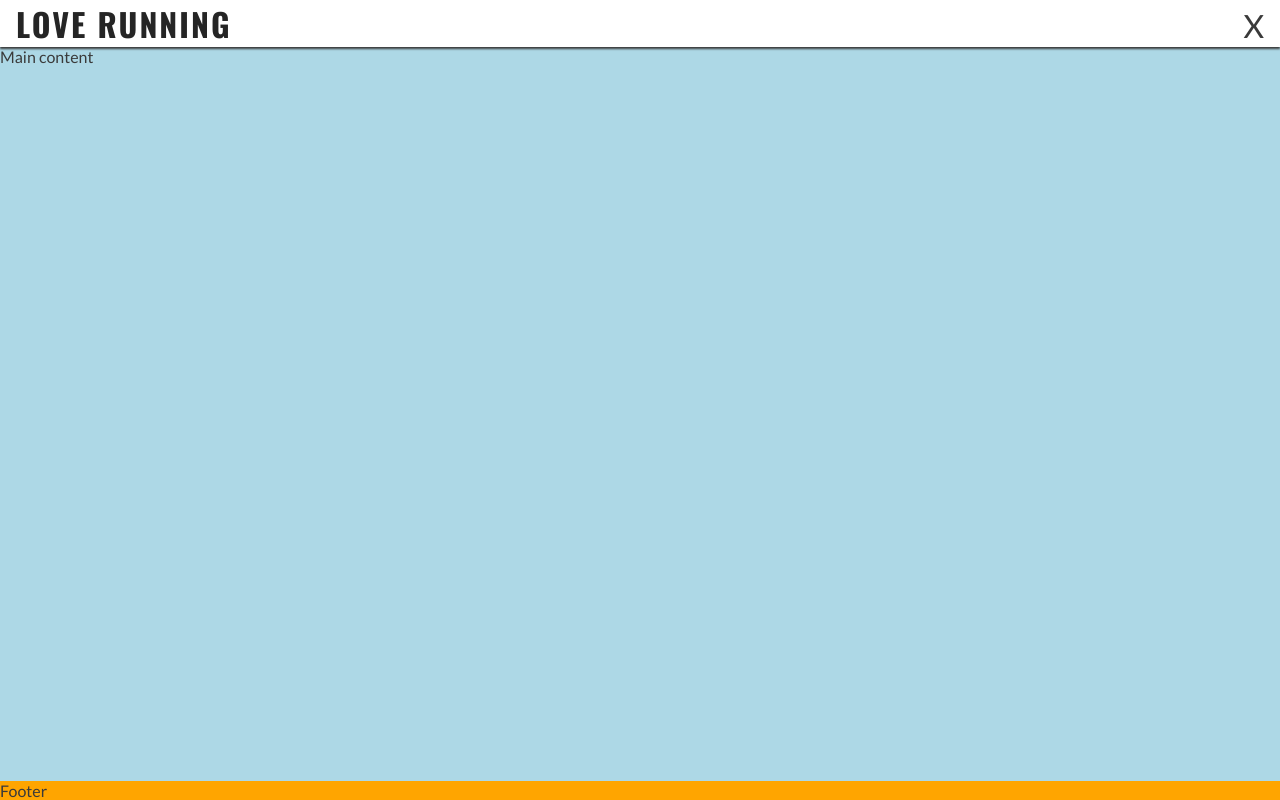
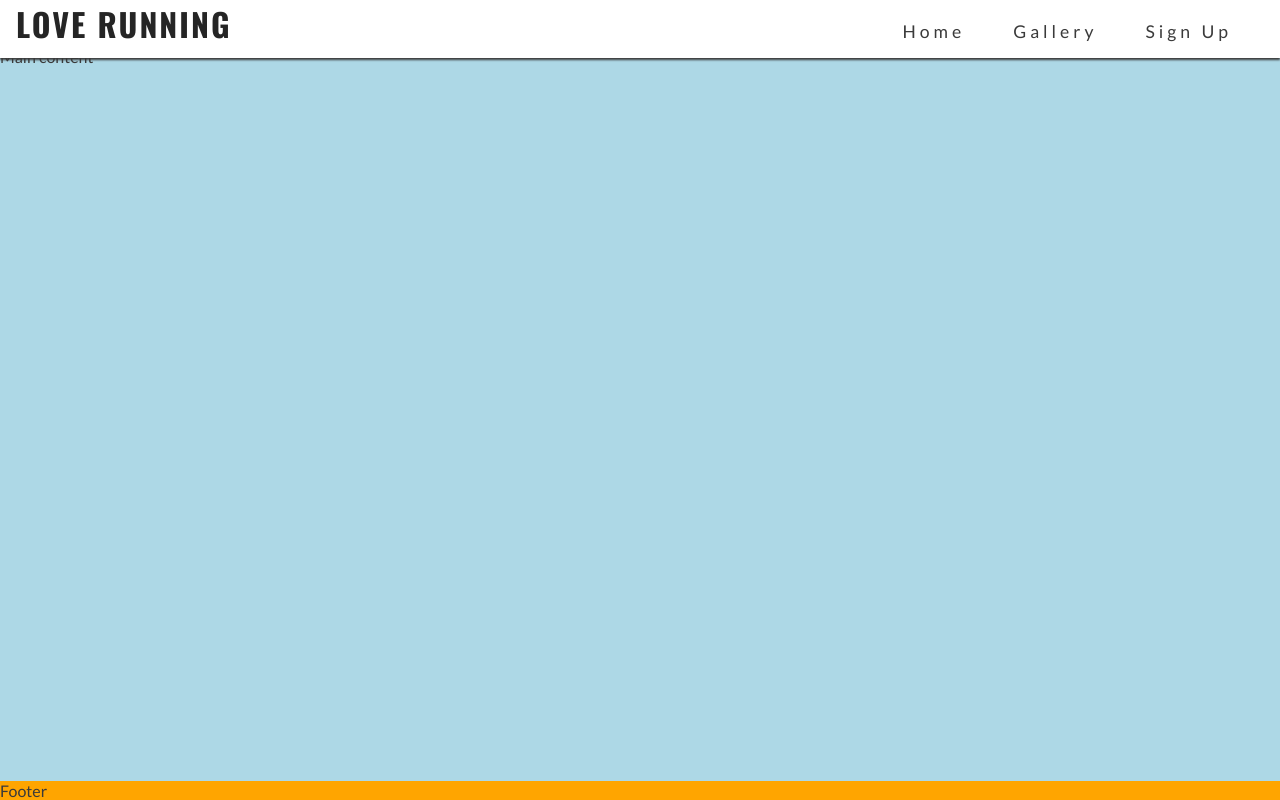
Before and after one commit to Pezz-x/love-running, a plain HTML site: page index.html in a window 1280 px wide. Drawn offline with nearby package versions, Linux system fonts and the light colour scheme.

Commit message:
display navbar items, hide toggle label

```diff
--- a/assets/css/style.css
+++ b/assets/css/style.css
@@ -94,3 +94,27 @@ main {
 footer {
     background-color: orange;
 }
+
+/* Media query: tablets and larger (768px and up) */
+@media screen and (min-width: 768px) {
+    /*Headder */
+    nav {
+        display: block;
+        position: relative;
+        box-shadow: none;
+        width: fit-content;
+        padding-right: 1rem;
+    }
+
+    #menu {
+        display: flex;
+    }
+
+    #menu > li {
+        padding-left: 1rem;
+    }
+
+    .nav-toggle-label {
+        display: none;
+    }
+}
```
